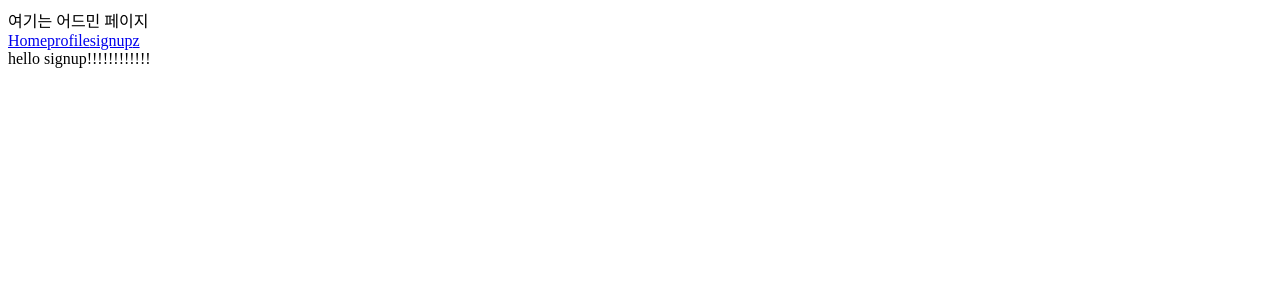
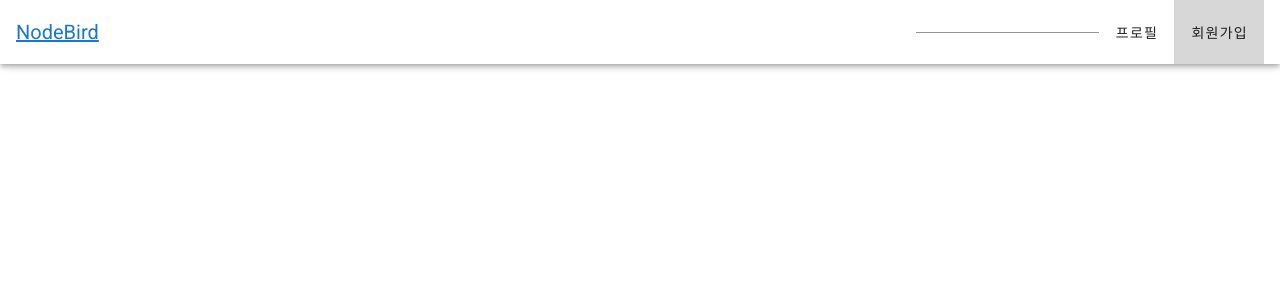
Before and after one commit to manbalboy/vue-sns, a Nuxt app in the folder ch1/front/: page /signup in a window 1280 px wide. Shown: the top 300 px of the page. Built offline with nearby package versions, Linux system fonts and the light colour scheme.

Commit message:
뷰티파이 설치및 레이아웃 구조 초기 구현

```diff
--- a/ch1/front/layouts/default.vue
+++ b/ch1/front/layouts/default.vue
@@ -1,12 +1,24 @@
 <template>
+<v-app>
   <div>
-    <div>
-      <nuxt-link to="/">Home</nuxt-link>
-      <nuxt-link to="/profile">profile</nuxt-link>
-      <nuxt-link to="/signup">signup</nuxt-link>
-    </div>
-    <nuxt></nuxt>
+    <v-toolbar>
+      <v-toolbar-title>
+        <nuxt-link to="/">NodeBird</nuxt-link>
+      </v-toolbar-title>
+      <v-spacer></v-spacer>
+      <v-toolbar-items>
+        <v-text-field/>
+        <v-btn text nuxt to="/profile">
+          <div>프로필</div>
+        </v-btn>
+        <v-btn text nuxt to="/signup">
+          <div>회원가입</div>
+        </v-btn>
+
+      </v-toolbar-items>
+    </v-toolbar>
   </div>
+</v-app>
 </template>
 
 <script>
--- a/ch1/front/nuxt.config.js
+++ b/ch1/front/nuxt.config.js
@@ -2,6 +2,12 @@ module.exports = {
     head : {
         title : '테스트'
     },
+    // 서드파티 라이브러리 연결
+    buildModules : [
+        '@nuxtjs/vuetify',
+        '@nuxtjs/axios'
+    ],
+    vuetify : {
 
-
+    }
 }
--- a/ch1/front/package.json
+++ b/ch1/front/package.json
@@ -10,7 +10,9 @@
   "author": "manbalboy",
   "license": "MIT",
   "dependencies": {
+    "@nuxtjs/axios": "^5.13.1",
     "@nuxtjs/vuetify": "^1.11.3",
+    "axios": "^0.21.1",
     "nuxt": "^2.15.2",
     "vue": "^2.6.12",
     "vuetify": "^2.4.5"
--- a/ch1/front/pages/signup.vue
+++ b/ch1/front/pages/signup.vue
@@ -6,7 +6,7 @@
 
 <script>
 export default {
-  layout : 'admin',
+  // layout : 'admin',
   name: "signup",
   head() {
     return {
```
Also changed, not shown: 1 other file (tests, documents, lock files or other folders).
